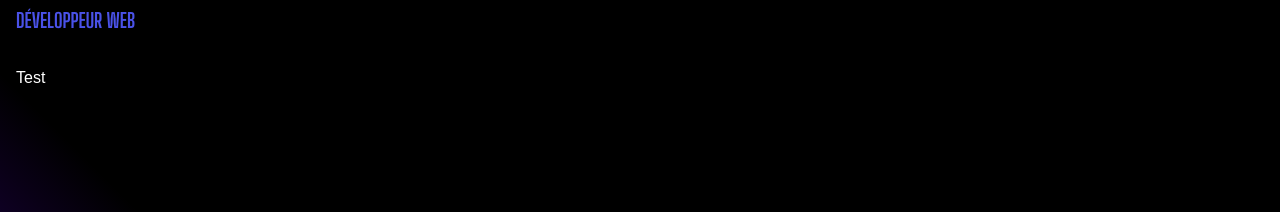
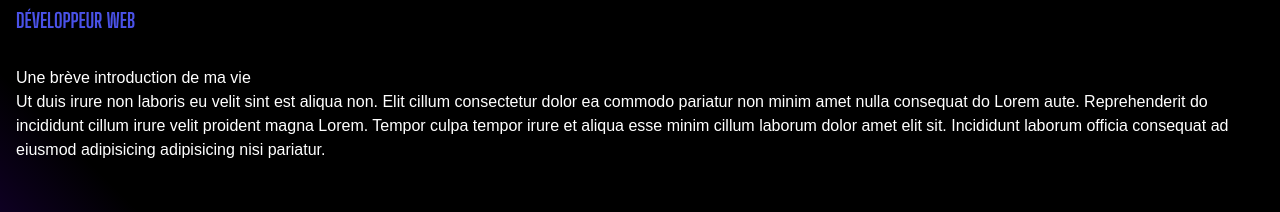
Before and after one commit to shureiki/test, a Next.js app: page / in a window 1280 px wide. Shown: the part 416-628 px from the top of the page. Built offline with nearby package versions, Linux system fonts and the light colour scheme; a web font is replaced by a local one.

Commit message:
test navb

```diff
--- a/src/components/layout.js
+++ b/src/components/layout.js
@@ -29,7 +29,7 @@ export default function Layout({ children }) {
                     </div>
                 </div>
             </div>
-            <main className='p-4'>{children}</main>
+            <main className='p-4 h-full'>{children}</main>
             <Navbar />
         </>
     )
--- a/src/components/navbar.js
+++ b/src/components/navbar.js
@@ -1,4 +1,4 @@
-import { useState } from 'react';
+import { useEffect, useState } from 'react';
 import Link from 'next/link';
 import { useRouter } from 'next/router';
 
@@ -29,8 +29,13 @@ const MenuButton = ({ label, href, onChangePage }) => {
 }
 
 const Menu = ({ onClose }) => {
+    useEffect(() => {
+        document.body.classList.add('no-scroll');
+        return () => document.body.classList.remove('no-scroll');
+    }, []);
+
     return (
-        <div className='w-full h-full bg-black border-2 border-white/10'>
+        <div className='z-50 fixed top-0 left-0 w-full h-full bg-black border-2 border-white/10'>
             <div className='flex justify-between items-center border-b-2 border-white/10 px-4 py-2'>
                 <h2 className='text-2xl'>NAVIGATION</h2>
                 <span className='text-3xl cursor-pointer' onClick={() => onClose()}>X</span>
@@ -54,7 +59,7 @@ export default function Navbar() {
     return (
         <div className='absolute flex flex-col bottom-0 left-0 w-full h-full p-2 flex-1 justify-end gap-2'>
             {isOpen && <Menu onClose={() => toggleOpenState()} />}
-            <div className='flex gap-3 justify-self-end'>
+            <div className='sticky bottom-2 flex gap-3'>
                 <NavbarButton label='navigation' isActive={isOpen} onClick={() => toggleOpenState()} />
             </div>
         </div>
--- a/src/pages/_document.js
+++ b/src/pages/_document.js
@@ -2,9 +2,9 @@ import { Html, Head, Main, NextScript } from 'next/document'
 
 export default function Document() {
     return (
-        <Html lang='fr' className='h-full bg-black'>
+        <Html lang='fr' className='bg-black'>
             <Head />
-            <body className='relative bg-black h-full'>
+            <body className='relative bg-black min-h-screen'>
                 <Main />
                 <NextScript />
             </body>
--- a/src/pages/globals.css
+++ b/src/pages/globals.css
@@ -31,6 +31,10 @@
         backdrop-filter: blur(20px) saturate(180%);
         background: linear-gradient(90deg, rgba(74, 82, 232, 0.00) 0%, rgba(74, 82, 232, 0.17) 51.94%, rgba(74, 82, 232, 0.00) 100%);
     }
+
+    .no-scroll {
+        overflow: hidden;
+    }
 }
 
 @layer base {
--- a/src/pages/index.js
+++ b/src/pages/index.js
@@ -1,7 +1,10 @@
 export default function RootPage() {
     return (
-        <div>
-            <p>Test</p>
+        <div className='mb-2'>
+            <div>
+                <h5>Une brève introduction de ma vie</h5>
+                <p>Ut duis irure non laboris eu velit sint est aliqua non. Elit cillum consectetur dolor ea commodo pariatur non minim amet nulla consequat do Lorem aute. Reprehenderit do incididunt cillum irure velit proident magna Lorem. Tempor culpa tempor irure et aliqua esse minim cillum laborum dolor amet elit sit. Incididunt laborum officia consequat ad eiusmod adipisicing adipisicing nisi pariatur.</p>
+            </div>
         </div>
     )
 }
```
